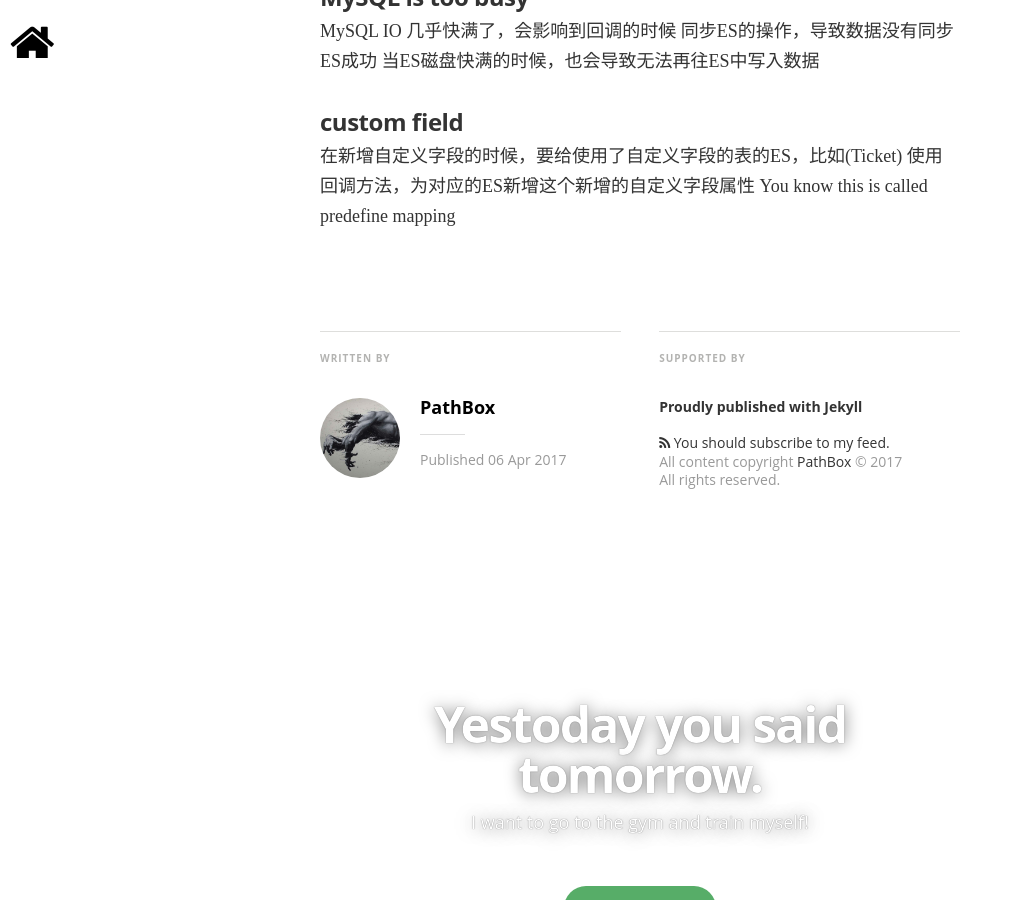
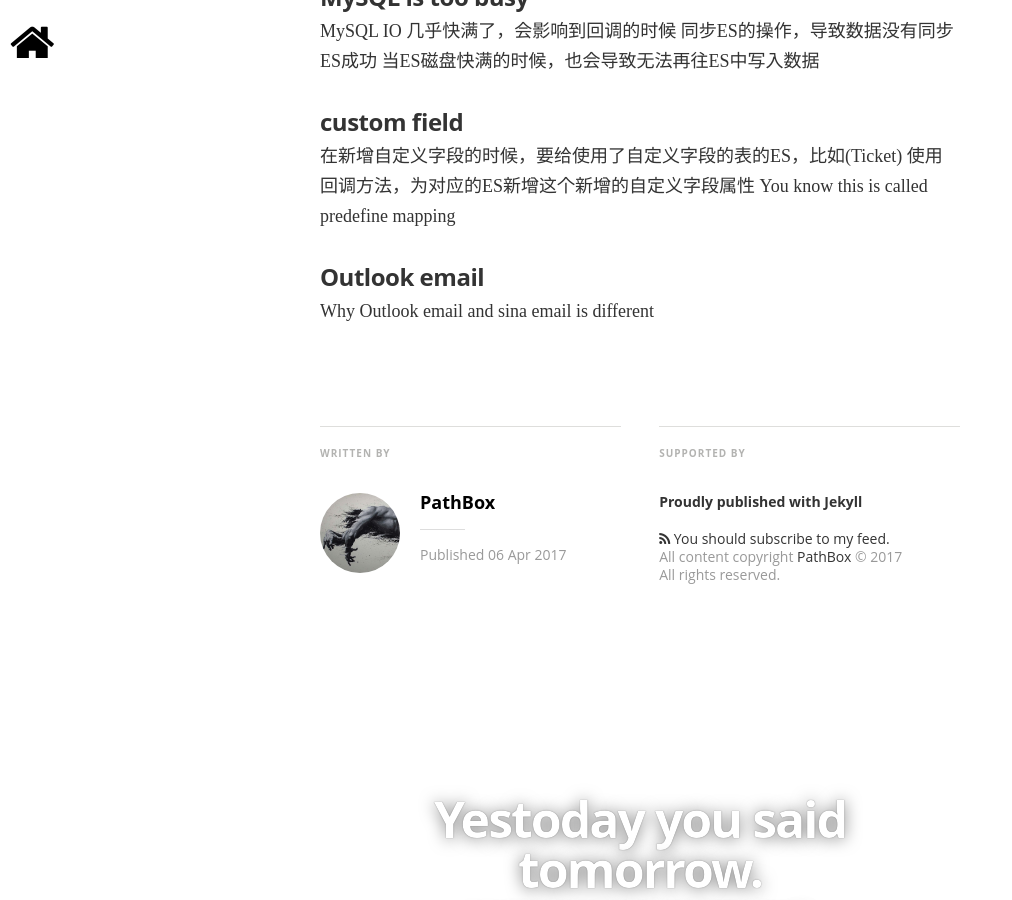
Before and after one commit to pathbox/pathbox.github.io, a Jekyll site: the page built from _posts/2017-04-06-work-summary-in-Udesk-three.md, in a window 1280 px wide and 900 px high, scrolled down 3160 px. Shown: the whole window, without its empty margins (0-1012 px from the left). Built offline with Jekyll 4.4.1, drawn with Linux system fonts in a browser that asks for light colours; nearby versions of some CDN libraries; some web fonts are replaced; comment, search, counter and statistics services are not loaded.

Commit message:
Why Outlook email and sina email is different

```diff
--- a/_posts/2017-04-06-work-summary-in-Udesk-three.md
+++ b/_posts/2017-04-06-work-summary-in-Udesk-three.md
@@ -84,3 +84,6 @@ MySQL IO 几乎快满了，会影响到回调的时候 同步ES的操作，导
 ##### custom field
 在新增自定义字段的时候，要给使用了自定义字段的表的ES，比如(Ticket) 使用回调方法，为对应的ES新增这个新增的自定义字段属性
 You know this is called predefine mapping
+
+##### Outlook email
+Why Outlook email and sina email is different
```
